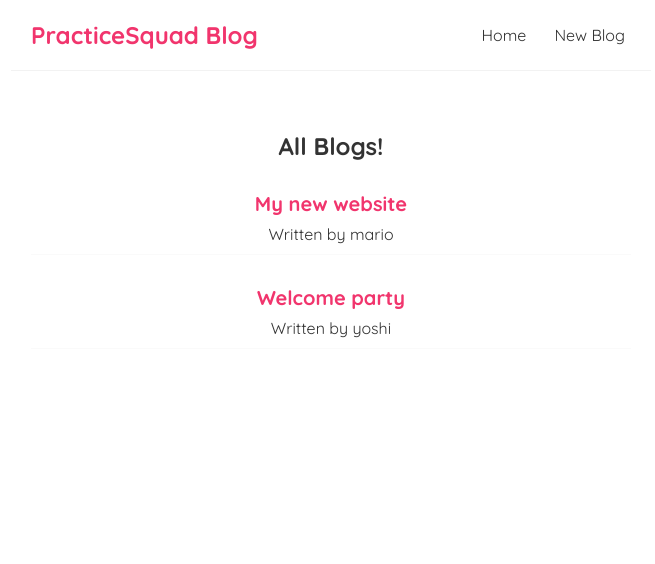
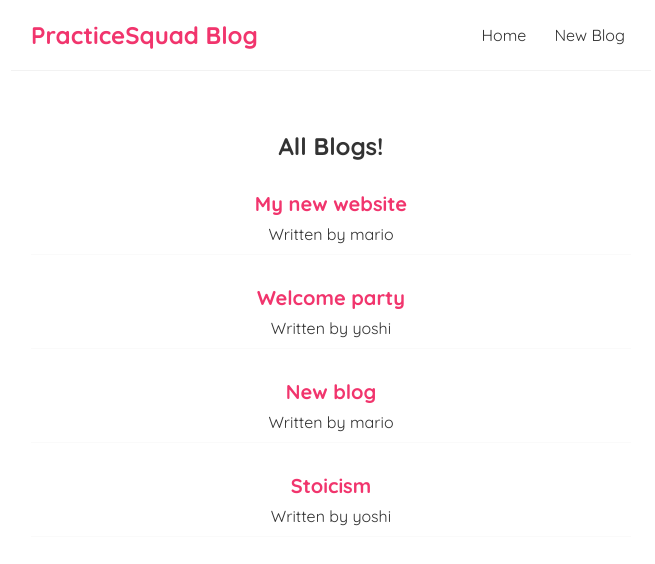
Before and after one commit to ncarlson55/practice-react-blogApp, a React (Create React App) app: page / in a window 1280 px wide. Shown: the top 564 px of the page, without its empty margins (309-964 px from the left). Built offline with nearby package versions, Linux system fonts and the light colour scheme; data requests are answered from the project's data file.

Commit message:
made my first post requst

```diff
--- a/data/db.json
+++ b/data/db.json
@@ -11,6 +11,18 @@
       "body": "At vero eos et accusamus et iusto odio dignissimos ducimus qui blanditiis praesentium voluptatum deleniti atque corrupti quos dolores et quas molestias excepturi sint occaecati cupiditate non provident, similique sunt in culpa qui officia deserunt mollitia animi, id est laborum et dolorum fuga. Et harum quidem rerum facilis est et expedita distinctio. Nam libero tempore, cum soluta nobis est eligendi optio cumque nihil impedit quo minus id quod maxime placeat facere possimus, omnis voluptas assumenda est, omnis dolor repellendus. Temporibus autem quibusdam et aut officiis debitis aut rerum necessitatibus saepe eveniet ut et voluptates repudiandae sint et molestiae non recusandae. Itaque earum rerum hic tenetur a sapiente delectus, ut aut reiciendis voluptatibus maiores alias consequatur aut perferendis doloribus asperiores repellat.",
       "author": "yoshi",
       "id": 2
+    },
+    {
+      "title": "New blog",
+      "body": "\"At vero eos et accusamus et iusto odio dignissimos ducimus qui blanditiis praesentium voluptatum deleniti atque corrupti quos dolores et quas molestias excepturi sint occaecati cupiditate non provident, similique sunt in culpa qui officia deserunt mollitia animi, id est laborum et dolorum fuga. Et harum quidem rerum facilis est et expedita distinctio. Nam libero tempore, cum soluta nobis est eligendi optio cumque nihil impedit quo minus id quod maxime placeat facere possimus, omnis voluptas assumenda est, omnis dolor repellendus. Temporibus autem quibusdam et aut officiis debitis aut rerum necessitatibus saepe eveniet ut et voluptates repudiandae sint et molestiae non recusandae. Itaque earum rerum hic tenetur a sapiente delectus, ut aut reiciendis voluptatibus maiores alias consequatur aut perferendis doloribus asperiores repellat.\"\n\n",
+      "author": "mario",
+      "id": 3
+    },
+    {
+      "title": "Stoicism",
+      "body": "Virtues baby",
+      "author": "yoshi",
+      "id": 4
     }
   ]
 }
--- a/src/Create.js
+++ b/src/Create.js
@@ -1,41 +1,54 @@
-import { useState } from 'react';
+import { useState } from "react";
 
 const Create = () => {
-    const [title, setTitle] = useState('');
-    const [body, setBody] = useState('');
-    const [author, setAuthor] = useState('mario')
+  const [title, setTitle] = useState("");
+  const [body, setBody] = useState("");
+  const [author, setAuthor] = useState("mario");
+  const [isPending, setIsPending] = useState(false);
+
+  const handleSubmit = (e) => {
+    e.preventDefault();
+    const blog = { title, body, author };
+
+    setIsPending(true);
+
+    fetch("http://localhost:8000/blogs", {
+      method: "POST",
+      headers: { "Content-Type": "application/json" },
+      body: JSON.stringify(blog),
+    }).then(() => {
+      console.log("new blog added");
+      setIsPending(false);
+    });
+  };
 
   return (
     <div className="create">
       <h2>Add a New Blog</h2>
-            <form action="">
+      <form onSubmit={handleSubmit}>
         <label htmlFor="">Blog Title</label>
         <input
           type="text"
           required
           value={title}
-                onChange={ e  => setTitle(e.target.value)}
+          onChange={(e) => setTitle(e.target.value)}
         />
         <label htmlFor="">Blog Body</label>
         <textarea
           required
           value={body}
-                onChange={e => setBody(e.target.value)}
-                >
-                </textarea>
+          onChange={(e) => setBody(e.target.value)}
+        ></textarea>
         <label htmlFor="">Blog author:</label>
-                <select value={author} onChange={e => setAuthor(e.target.value)}>
+        <select value={author} onChange={(e) => setAuthor(e.target.value)}>
           <option value="mario">mario</option>
           <option value="yoshi">yoshi</option>
         </select>
-                <button>Add Blog</button>
-                <p>{ title }</p>
-                <p>{ body }</p>
-                <p>{ author }</p>
+        {!isPending && <button>Add Blog</button>}
+        {isPending && <button disabled>Adding Blog...</button>}
       </form>
     </div>
   );
-}
-
+};
 
 export default Create;
```
Lines whose indentation alone changed are shown as unchanged.
